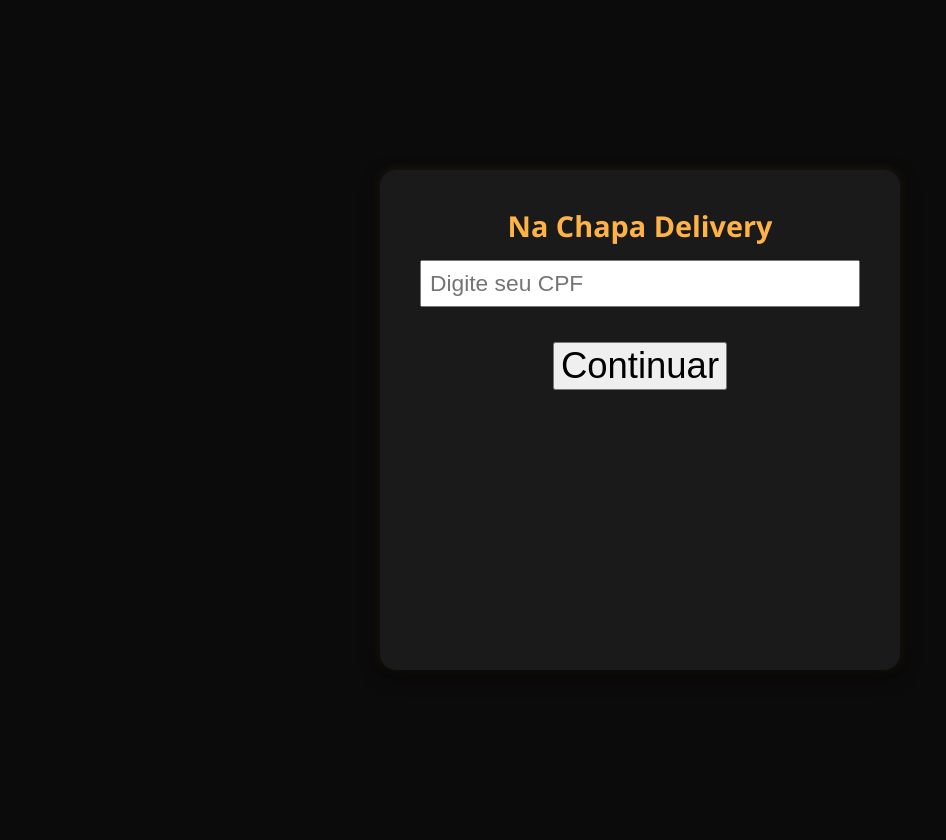
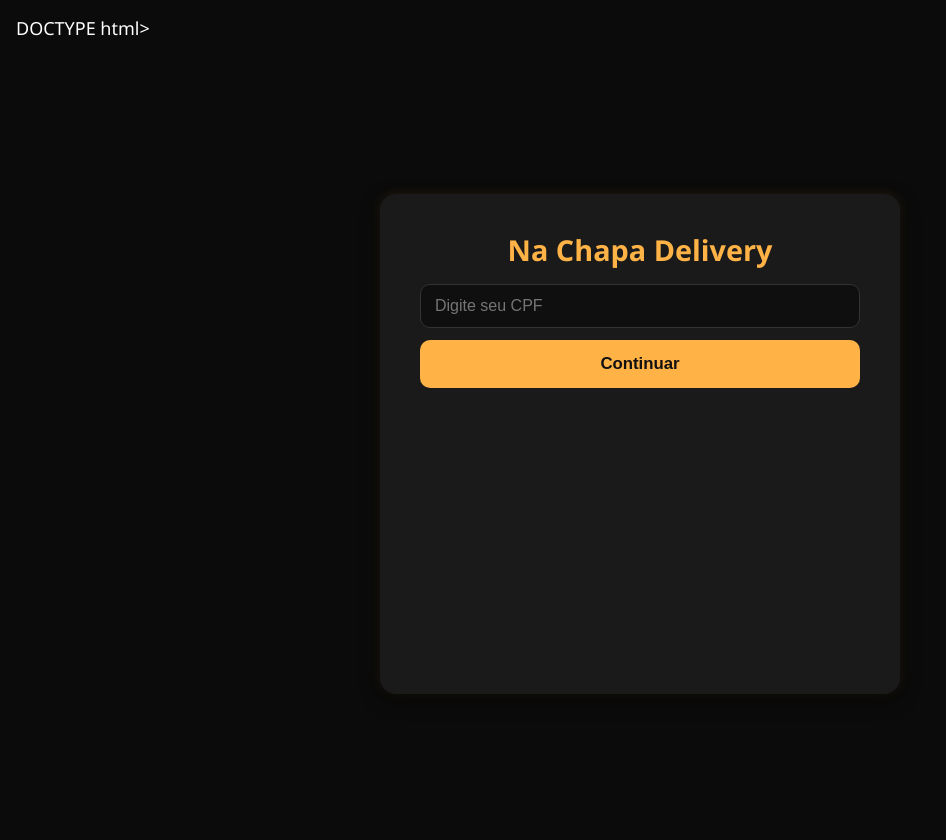
Before and after one commit to 71996376290r-sketch/nachapadelivery-txt, a Flask app: page / in a window 1280 px wide. Shown: the whole page, without its empty margins (0-946 px from the left). Before the commit the page ends 670 px from the top, so only its background shows below. Run offline with Flask 3, Linux system fonts and the light colour scheme.

Commit message:
Atualizar o index.html

```diff
--- a/templates/index.html
+++ b/templates/index.html
@@ -1,28 +1,22 @@
-<!DOCTYPE html>
-<html lang='pt-BR'>
-<head><meta charset='utf-8'>
-<title>Na Chapa Delivery</title>
-<link rel="stylesheet" href="{{ url_for('static', filename='css/style.css') }}">
-</head><body>
+DOCTYPE html>
+<html lang="pt-BR">
+<head>
+  <meta charset="utf-8">
+  <meta name="viewport" content="width=device-width, initial-scale=1">
+  <title>Na Chapa Delivery</title>
+  <link rel="stylesheet" href="{{ url_for('static', filename='css/style.css') }}">
+</head>
+<body>
+  <div class="container">
+    <main class="inic">
+      <h1>Na Chapa Delivery</h1>
 
-<div class="container">
-<div class='inic'><h1>Na Chapa Delivery</h1>
-
-<style>
-  input[type='text'] {
-    display: block;
-    margin-bottom: 15px;
-    padding: 8px;
-    width: 100%;
-    box-sizing: border-box;
-  }
-
-  .qtd-num {
-    margin-top: 20px;
-  }
-</style>
-
-<form method='post' action='/verificar_cpf'>
-<input type='text' name='cpf' placeholder='Digite seu CPF' required>
-<div class='qtd-num'><button type='submit'>Continuar</button></form></div></div>
- </body></html></div>
+      <form method="post" action="/verificar_cpf" class="cpf-form" autocomplete="on">
+        <label for="cpf" class="sr-only">CPF</label>
+        <input id="cpf" type="text" name="cpf" placeholder="Digite seu CPF" required inputmode="numeric" pattern="\d{11}" maxlength="11" title="Digite 11 dígitos numéricos">
+        <button type="submit" class="btn-primary">Continuar</button>
+      </form>
+    </main>
+  </div>
+</body>
+</html>
```
